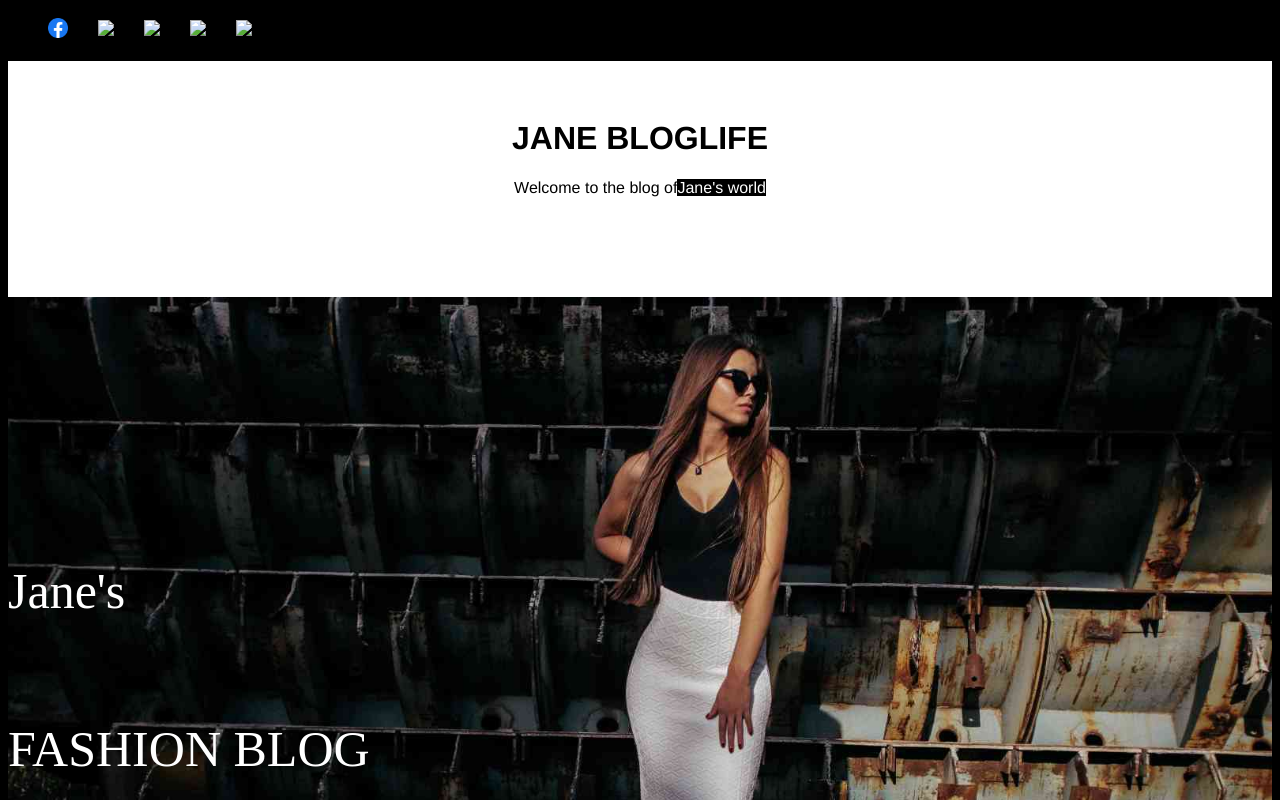
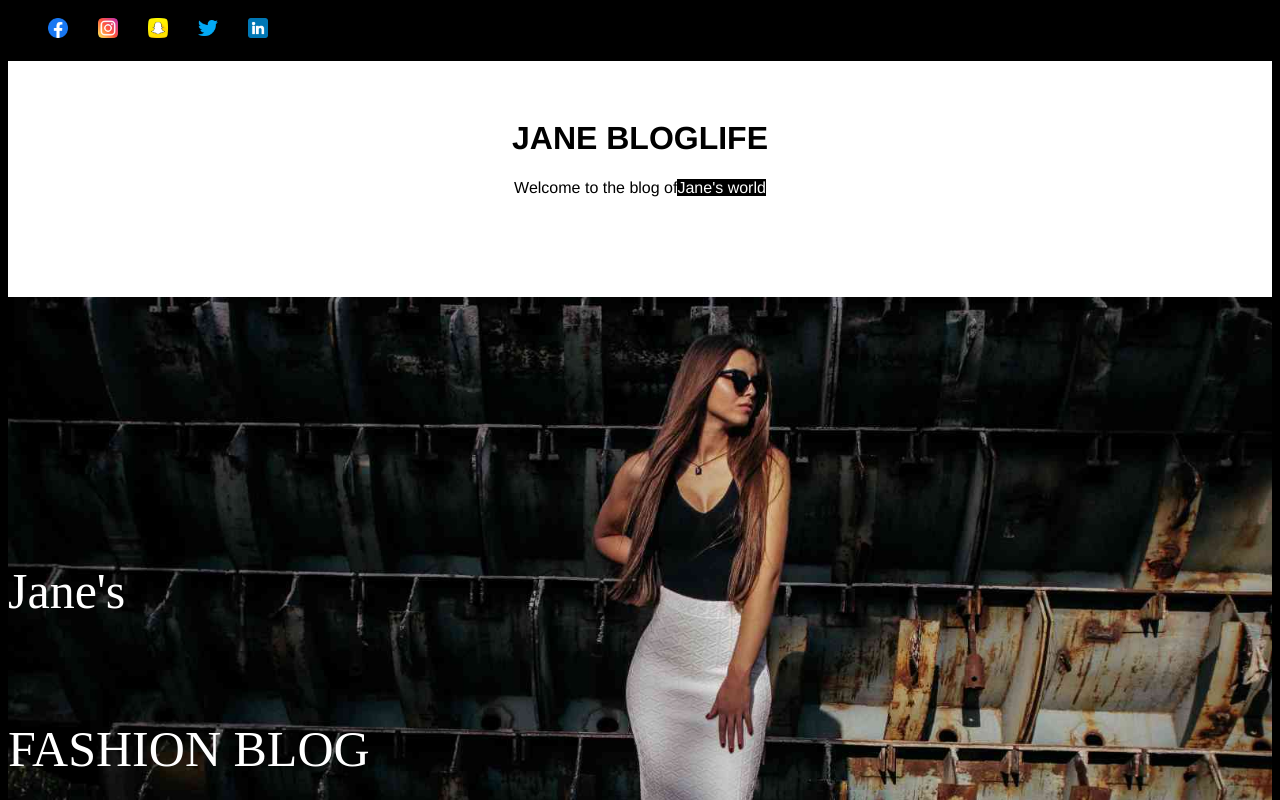
Before and after one commit to FRANKLIN-FELIX-CHIMEREMEZE/fasion-blog, a plain HTML site: page index.html in a window 1280 px wide. Shown: the top 800 px of the page. Drawn offline with Linux system fonts and the light colour scheme; files whose address does not match are found by name.

Commit message:
Update index.html

```diff
--- a/index.html
+++ b/index.html
@@ -15,10 +15,10 @@
             <nav>
                 <ul>
                     <li><img src="../fasion-blog/icon folder/facebook.png"></li>
-                    <li><img src="../icons/instagram.png"></li>
-                    <li><img src="../icons/snapchat.png"></li>
-                    <li><img src="../icons/twitter.png"></li>
-                    <li><img src="../icons/linkedin.png"></li>
+                    <li><img src="../fasion-blog/icon folder/instagram.png"></li>
+                    <li><img src="../fasion-blog/icon folder/snapchat.png"></li>
+                    <li><img src="../fasion-blog/icon folder/twitter.png"></li>
+                    <li><img src="../fasion-blog/icon folder/linkedin.png"></li>
                 </ul>
 
         </header>
```
